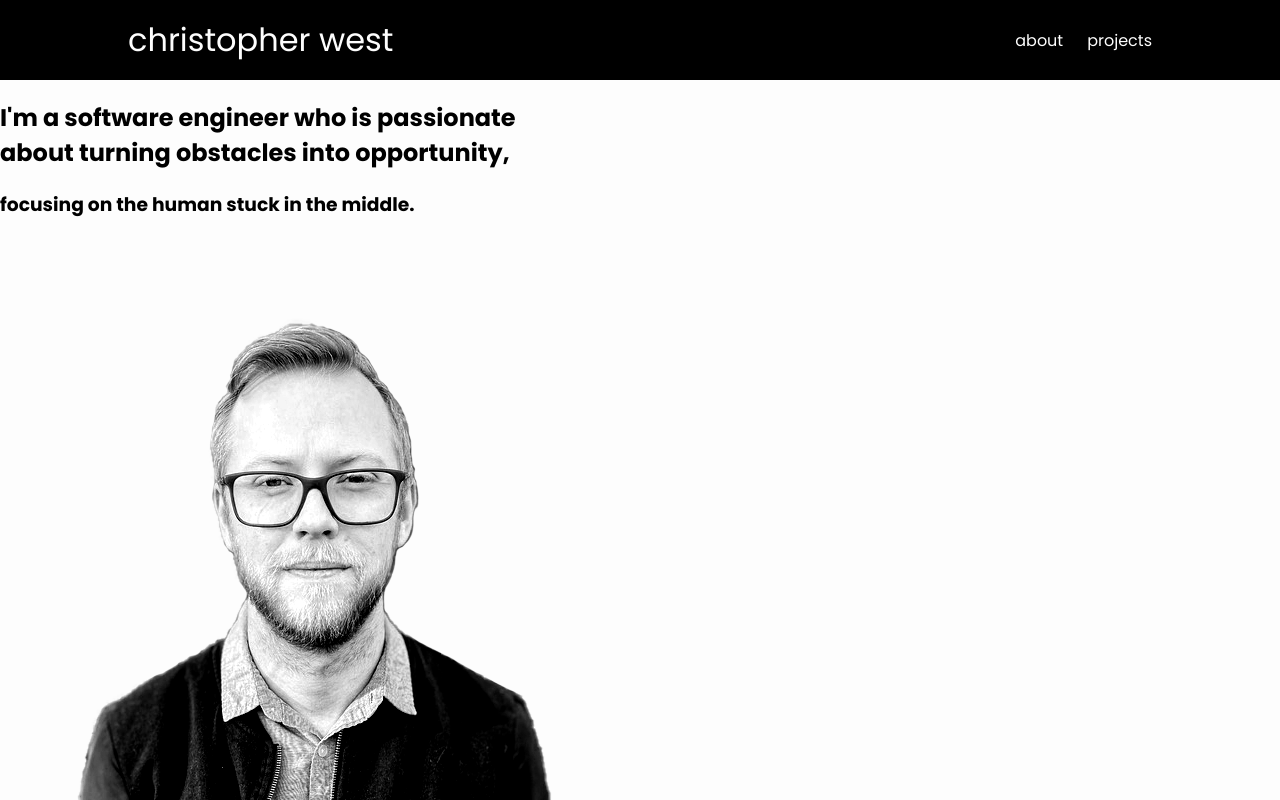
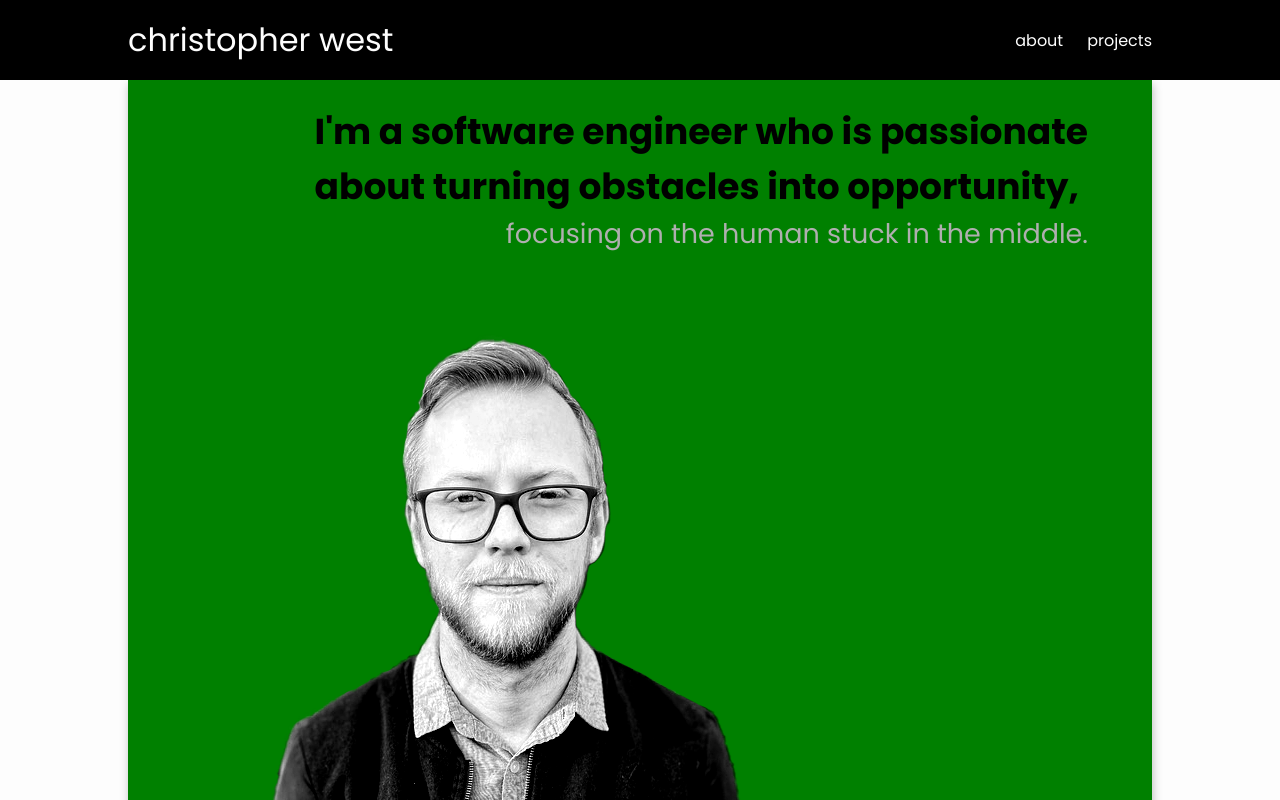
Before and after one commit to cwest9400/frontend-fullstack-portfolio, a React (Create React App) app: page / in a window 1280 px wide. Shown: the top 800 px of the page. Built offline with nearby package versions, Linux system fonts and the light colour scheme.

Commit message:
styling home

```diff
--- a/src/pages/Home.js
+++ b/src/pages/Home.js
@@ -5,7 +5,7 @@ function Home(props) {
         <section className="home-section">
             <div className="intro-card">
                 <h1>I'm a software engineer who is passionate<br/>about turning obstacles into opportunity,</h1>
-                <h3>focusing on the human stuck in the middle.</h3>
+                <p>focusing on the human stuck in the middle.</p>
                 <img src={headshot}/>
             </div>
         </section>
--- a/src/sass/_variables/_colors.scss
+++ b/src/sass/_variables/_colors.scss
@@ -1,5 +1,6 @@
 $background-color: #fdfdfd;
 $primary-color: #000000;
 $secondary-color: #ffffff;
+$tertiary-color: #afafaf;
 $article-color: #266573;
 $aside-color: rgb(170, 227, 200);
--- a/src/sass/input.scss
+++ b/src/sass/input.scss
@@ -14,6 +14,7 @@ header {
     position: sticky;
     top: 0;
     font-size: 2em;
+    z-index: 2;
 
 
     .header-links {
@@ -36,3 +37,46 @@ a {
     text-decoration: none;
     color: $background-color;
 }
+
+.home-section {
+    display: grid;
+
+    .intro-card {
+        display: grid;
+        background: green;
+        margin: 0 10% 0 10%;
+        padding: 0 5% 0 5%;
+        height: 100vh;
+        border-radius: 0 0 10px 10px;
+        font-size: 36px;
+        overflow: hidden;
+        box-shadow: 1px 4px 10px rgba(0, 0, 0, 0.25);
+
+
+        h1 {
+            display: flex;
+            font-size: 1em;
+            margin: 0;
+            padding-top: 24px;
+            justify-content: flex-end;
+            z-index: 1;
+        }
+
+        p {
+            display: flex;
+            font-size: .75em;
+            font-style: thin;
+            margin: 0;
+            justify-content: flex-end;
+            color: $tertiary-color;
+            z-index: 1;
+        }
+
+        img {
+            max-width: 80%;
+            height: auto;
+
+        }
+
+    }
+}
--- a/src/style/output.css
+++ b/src/style/output.css
@@ -10,6 +10,7 @@ header {
   position: sticky;
   top: 0;
   font-size: 2em;
+  z-index: 2;
 }
 header .header-links {
   display: flex;
@@ -29,4 +30,40 @@ a {
   color: #fdfdfd;
 }
 
+.home-section {
+  display: grid;
+}
+.home-section .intro-card {
+  display: grid;
+  background: green;
+  margin: 0 10% 0 10%;
+  padding: 0 5% 0 5%;
+  height: 100vh;
+  border-radius: 0 0 10px 10px;
+  font-size: 36px;
+  overflow: hidden;
+  box-shadow: 1px 4px 10px rgba(0, 0, 0, 0.25);
+}
+.home-section .intro-card h1 {
+  display: flex;
+  font-size: 1em;
+  margin: 0;
+  padding-top: 24px;
+  justify-content: flex-end;
+  z-index: 1;
+}
+.home-section .intro-card p {
+  display: flex;
+  font-size: 0.75em;
+  font-style: thin;
+  margin: 0;
+  justify-content: flex-end;
+  color: #afafaf;
+  z-index: 1;
+}
+.home-section .intro-card img {
+  max-width: 80%;
+  height: auto;
+}
+
 /*# sourceMappingURL=output.css.map */
```
Also changed, not shown: 1 other file (tests, documents, lock files or other folders).
